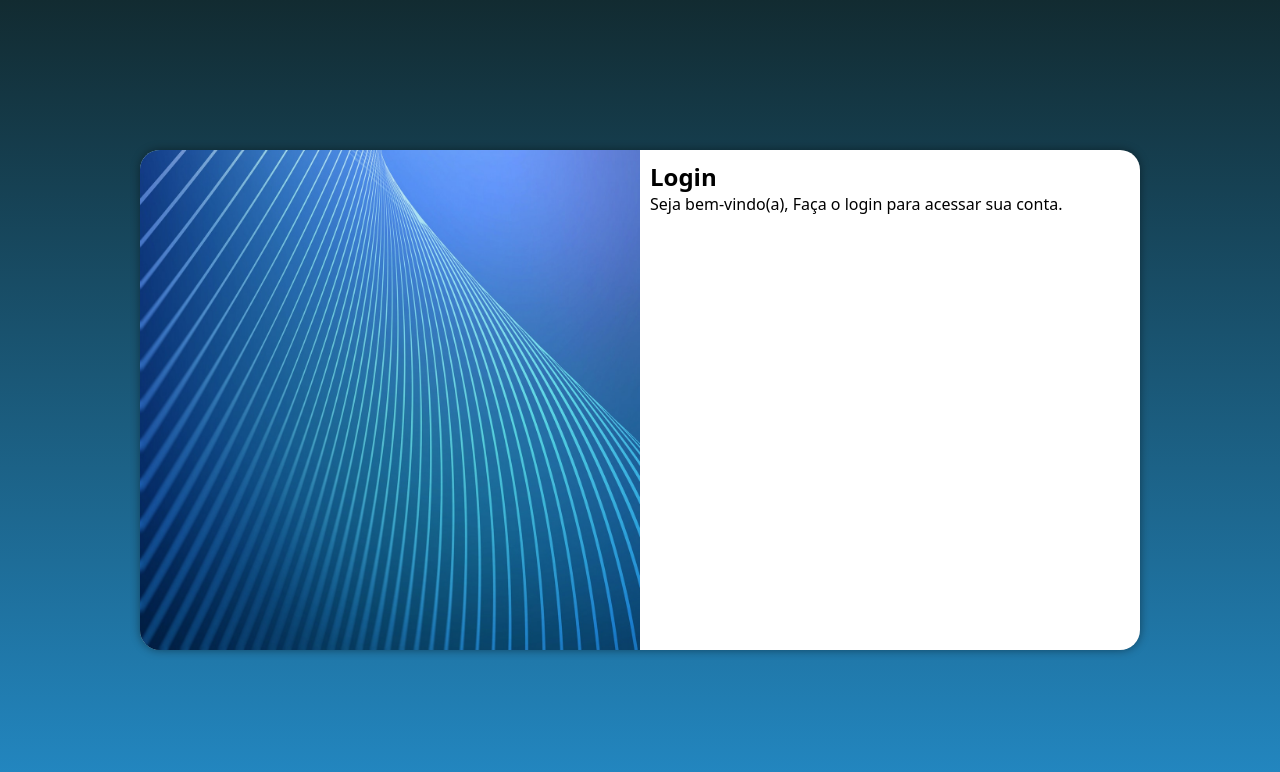
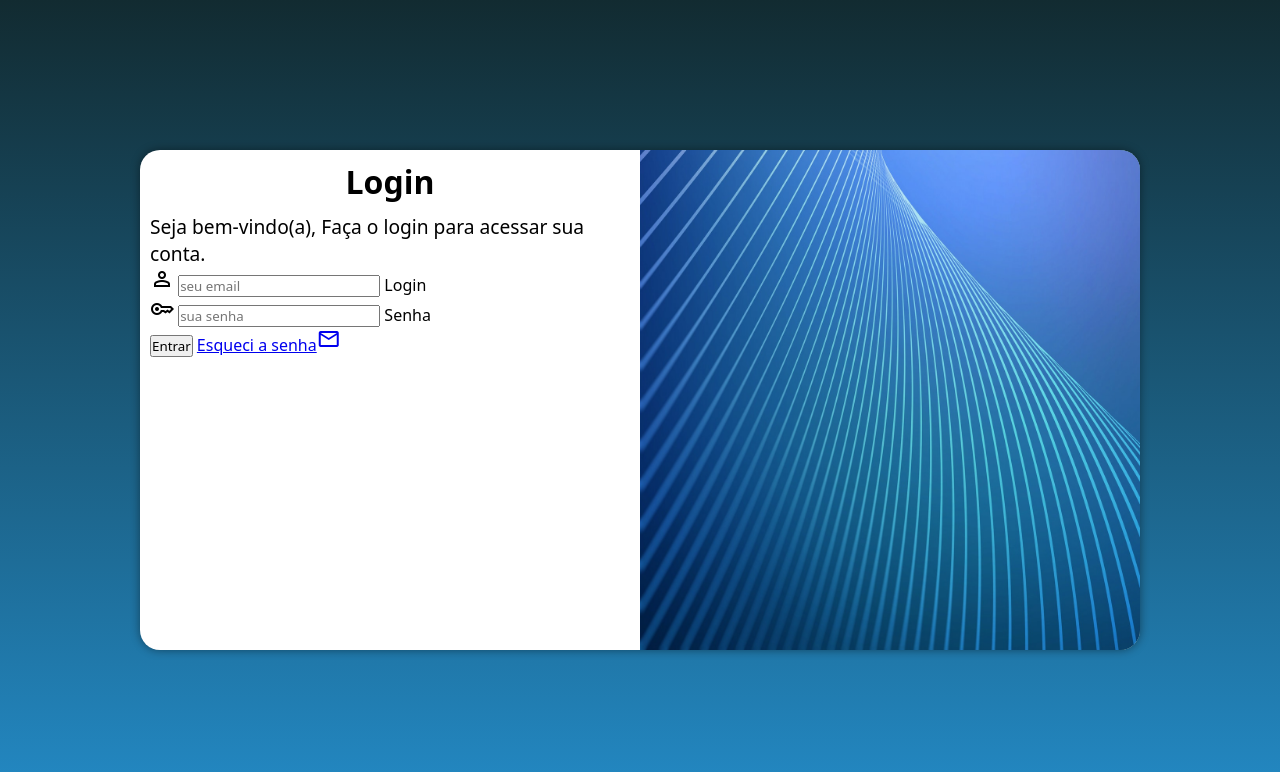
Before and after one commit to FernandaRogante/Tela-Login, a plain HTML site: page index.html in a window 1280 px wide. Drawn offline with nearby package versions, Linux system fonts and the light colour scheme.

Commit message:
formulário

```diff
--- a/estilos/media-query.css
+++ b/estilos/media-query.css
@@ -35,13 +35,19 @@ Extra large screens, TV – 1201px, and more.*/
     }
 
     section#login > div#imagen {
-        float: left;
+        float: right;
         width: 50%;
         height: 100%;
     }
 
     section#login > div#formu {
-        float: right;
+        float: left;
         width: 50%;
     }
+    div#formu > h1 {
+        font-size: 2em;
+    }
+    div#formu > p {
+        font-size: 1.2em;
+    }
 }
--- a/estilos/style.css
+++ b/estilos/style.css
@@ -53,3 +53,11 @@ section#login > div#formu {
     padding: 10px;
 
 }
+
+div#formu > h1 {
+    text-align: center;
+    margin-bottom: 10px;
+}
+div#formu > p {
+    font-size: 0.8em;
+}
--- a/index.html
+++ b/index.html
@@ -5,6 +5,7 @@
     <meta http-equiv="X-UA-Compatible" content="IE=edge">
     <meta name="viewport" content="width=device-width, initial-scale=1.0">
     <title>Login</title>
+    <link rel="stylesheet" href="https://fonts.googleapis.com/css2?family=Material+Symbols+Outlined:opsz,wght,FILL,GRAD@48,400,0,0" />
     <link rel="stylesheet" href="estilos/style.css">
     <link rel="stylesheet" href="estilos/media-query.css">
 
@@ -18,8 +19,19 @@
             <div id="formu">
                 <h1>Login</h1>
                 <p>Seja bem-vindo(a), Faça o login para acessar sua conta.</p>
-                <form action="login.php" method="post">
-
+                <form action="login.php" method="post" autocomplete="on">
+                    <div class="campo">
+                        <span class="material-symbols-outlined">person</span>
+                        <input type="email" name="login" id="ilogin" placeholder="seu email" autocomplete="email" required maxlength="30">
+                        <label for="ilogin">Login</label>
+                    </div>
+                    <div class="campo">
+                        <span class="material-symbols-outlined">key</span>
+                        <input type="password" name="senha" id="isenha" placeholder="sua senha" autocomplete="current-password" required minlength="8" maxlength="20">
+                        <label for="isenha">Senha</label>
+                    </div>
+                    <input type="submit" value="Entrar">
+                    <a href="esqueci.html">Esqueci a senha<span class="material-symbols-outlined">mail</span></a>
                 </form>
             </div>
         </section>
```
